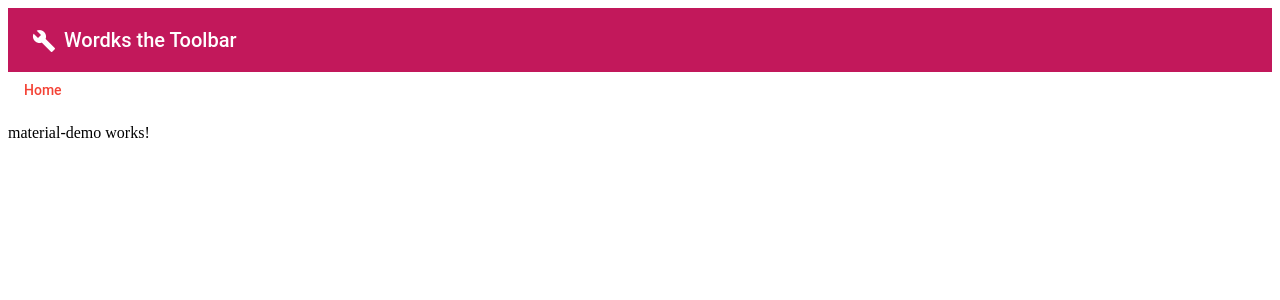
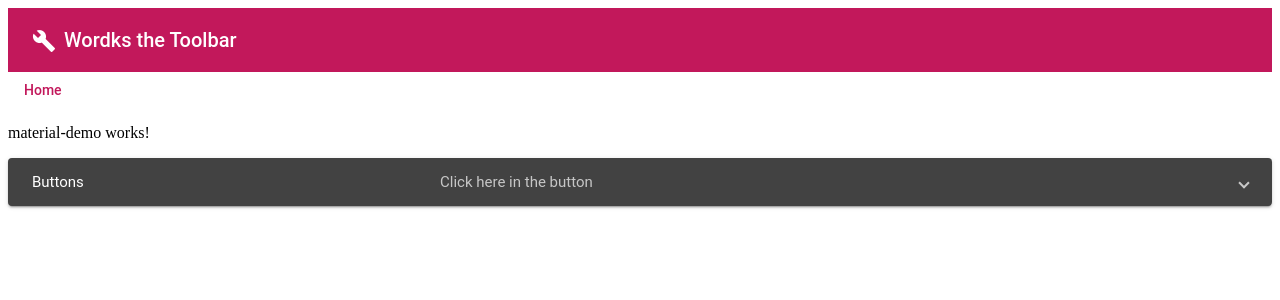
Before and after one commit to juanaguillon/learning-angular, an Angular app: page /material-demo in a window 1280 px wide. Shown: the top 300 px of the page. Built offline with nearby package versions, Linux system fonts and the light colour scheme.

Commit message:
Button Component

```diff
--- a/src/app/app.component.html
+++ b/src/app/app.component.html
@@ -6,7 +6,7 @@
 
 </mat-toolbar>
 <a>
-  <button mat-button color="warn">
+  <button mat-button color="primary">
     Home
   </button>
 </a>
--- /dev/null
+++ b/src/app/material/material-button/material-button.component.html
@@ -0,0 +1,12 @@
+<mat-expansion-panel>
+  <mat-expansion-panel-header>
+    <mat-panel-title>
+      Buttons
+    </mat-panel-title>
+    <mat-panel-description>
+      Click here in the button
+    </mat-panel-description>
+
+  </mat-expansion-panel-header>
+  <button mat-button color="warn">Click Here!</button>
+</mat-expansion-panel>
--- /dev/null
+++ b/src/app/material/material-button/material-button.component.ts
@@ -0,0 +1,15 @@
+import { Component, OnInit } from '@angular/core';
+
+@Component({
+  selector: 'app-material-button',
+  templateUrl: './material-button.component.html',
+  styleUrls: ['./material-button.component.css']
+})
+export class MaterialButtonComponent implements OnInit {
+
+  constructor() { }
+
+  ngOnInit() {
+  }
+
+}
--- a/src/app/material/material-demo/material-demo.component.html
+++ b/src/app/material/material-demo/material-demo.component.html
@@ -1,3 +1,4 @@
 <p>
   material-demo works!
 </p>
+<app-material-button></app-material-button>
--- a/src/app/material/material.module.ts
+++ b/src/app/material/material.module.ts
@@ -5,6 +5,7 @@ import { MatToolbarModule } from '@angular/material/toolbar';
 import { MatButtonModule } from '@angular/material/button';
 import { MatIconModule } from '@angular/material/icon';
 import { MatExpansionModule } from '@angular/material/expansion';
+import { MaterialButtonComponent } from './material-button/material-button.component';
 
 
 @NgModule({
@@ -16,7 +17,8 @@ import { MatExpansionModule } from '@angular/material/expansion';
     MatExpansionModule
   ],
   declarations: [
-    MaterialDemoComponent
+    MaterialDemoComponent,
+    MaterialButtonComponent
   ],
   exports:[
     MatToolbarModule,
```
Also changed, not shown: src/app/material/material-button/material-button.component.css (added), 1 other file (tests, documents, lock files or other folders).
